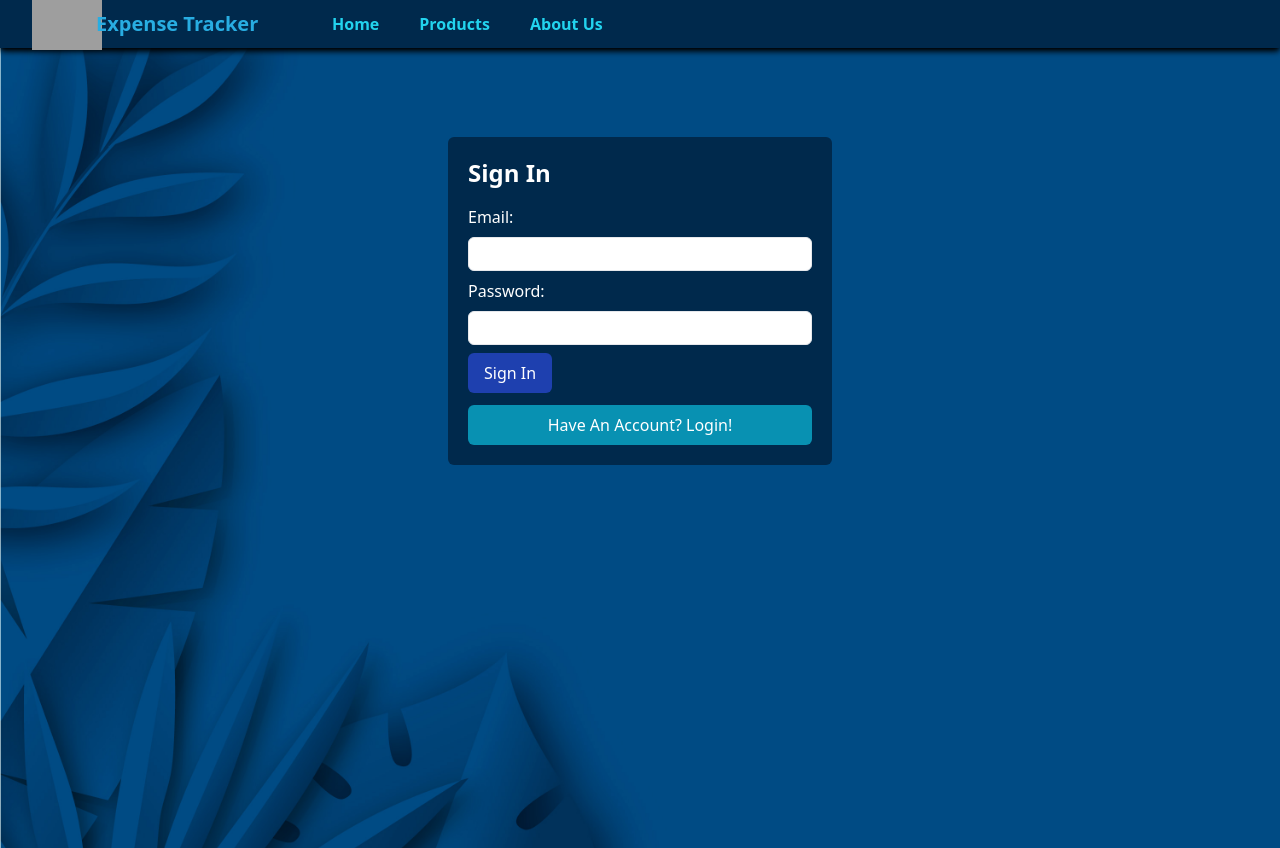
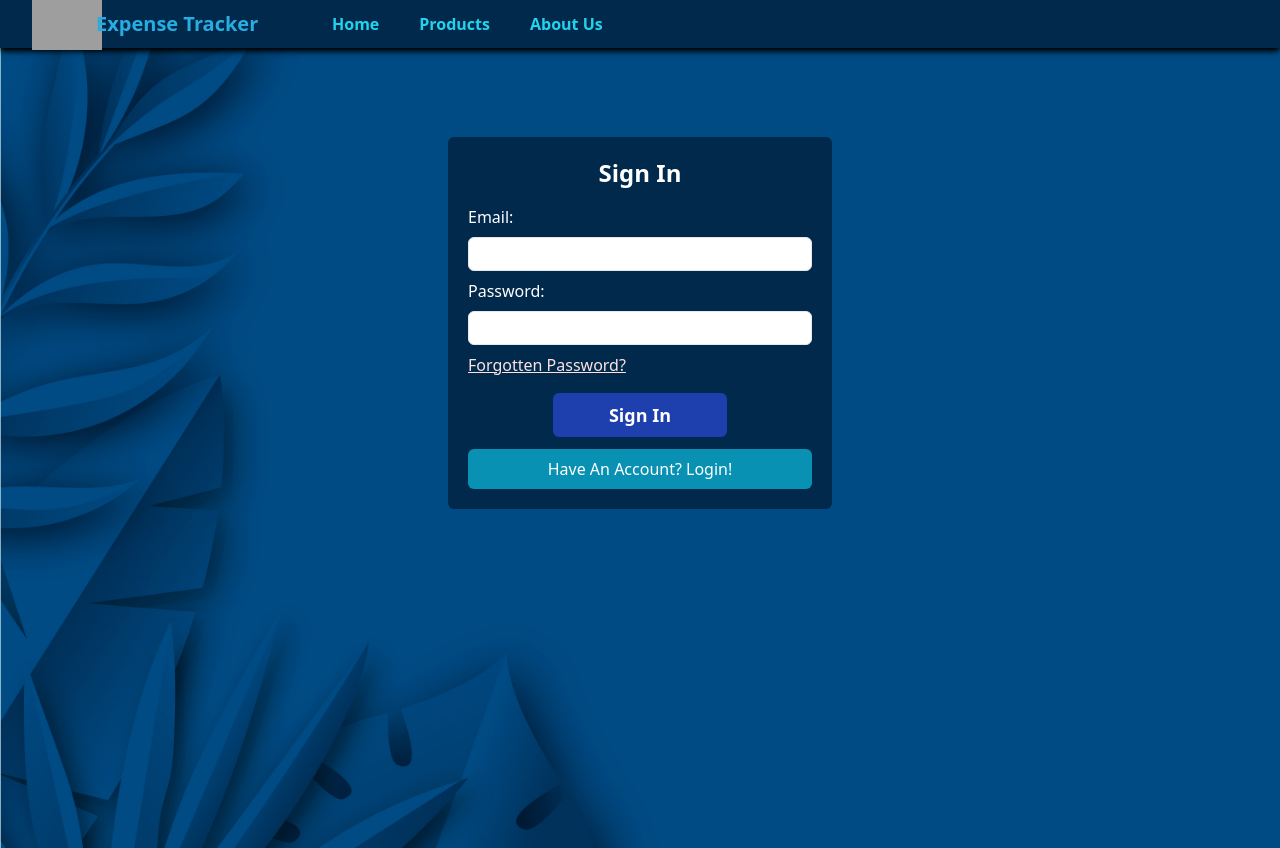
Before and after one commit to Ershad-Alam-67/expense_tracker, a React (Create React App) app: page / in a window 1280 px wide. Both pictures are taken after a click on the button "Have An Account? Login!". Built offline with nearby package versions, Linux system fonts and the light colour scheme; no server answers; grey boxes are pictures that could not be loaded.

Commit message:
Forgot Password Workflow

```diff
--- a/src/components/Authentication/SignUpPage.js
+++ b/src/components/Authentication/SignUpPage.js
@@ -1,6 +1,5 @@
 import React, { useState, useContext } from "react"
 import BgImage from "../../assets/bgimg.jpg"
-import Flower from "../../assets/flower.png"
 import MyContext from "../Context/MyContext"
 import { useNavigate } from "react-router-dom"
 
@@ -11,11 +10,37 @@ const SignUpPage = () => {
   const [password, setPassword] = useState("")
   const [confirmPassword, setConfirmPassword] = useState("")
   const [showLogInPage, setShowLogInPage] = useState(false)
+  const [forgetPassword, setForgetPassword] = useState(false)
+
+  const forgetPasswordHandler = () => {
+    setForgetPassword(true)
+  }
 
   const handleSubmit = async (e) => {
     e.preventDefault()
+    if (forgetPassword) {
+      try {
+        fetch(
+          "https://identitytoolkit.googleapis.com/v1/accounts:sendOobCode?key=AIzaSyAray5G5GdSNqIx_WRwfps8LT3Ou-mNTUw",
+          {
+            method: "POST",
+            headers: {
+              "Content-Type": "application/json",
+            },
+            body: JSON.stringify({
+              requestType: "PASSWORD_RESET",
+              email: email,
+            }),
+          }
+        )
+          .then((res) => res.json())
+          .then((data) => console.log(data))
+      } catch (error) {
+        console.log(error.message)
+      }
+    }
 
-    if (showLogInPage) {
+    if (showLogInPage && !forgetPassword) {
       try {
         const response = await fetch(
           "https://identitytoolkit.googleapis.com/v1/accounts:signInWithPassword?key=AIzaSyAray5G5GdSNqIx_WRwfps8LT3Ou-mNTUw",
@@ -31,22 +56,21 @@ const SignUpPage = () => {
             },
           }
         )
+
         if (!response.ok) {
           throw new Error(`Error : ${response.statusText}`)
         }
-        console.log("you are logged in")
-        await response.json().then((data) => {
-          console.log(data)
+
+        const data = await response.json()
+        console.log("you are logged in", data)
         context.setIdToken(data.idToken)
         context.setIsLoggedIn(true)
-          console.log(data.email)
         context.setEmail(data.email)
-        })
         navigate("/")
       } catch (error) {
         alert(error.message)
       }
-    } else {
+    } else if (!showLogInPage && !forgetPassword) {
       if (password === confirmPassword) {
         try {
           const response = await fetch(
@@ -67,9 +91,9 @@ const SignUpPage = () => {
           if (!response.ok) {
             throw new Error(`Error: ${response.statusText}`)
           }
-          console.log(response.json())
+
+          console.log("User successfully signed up!")
           setShowLogInPage(true)
-          console.log("User successfully signed up!")
         } catch (error) {
           alert(error.message)
         }
@@ -79,25 +103,16 @@ const SignUpPage = () => {
     }
   }
 
-  const viewportWidth =
-    window.innerWidth || document.documentElement.clientWidth
-  const viewportHeight =
-    window.innerHeight || document.documentElement.clientHeight
-
-  const hide = {
-    display: "none",
-  }
-
   return (
     <div
       className="bg-cover bg-center bg-no-repeat min-h-screen pt-[6%]  flex   justify-center  font-sans"
       style={{ backgroundImage: `url(${BgImage})` }}
     >
       <div className=" bg-customColor mt-11 lg:mt-3 h-[20%] lg:w-[30%] w-[80%] p-5 rounded-md">
-        <h2 className="text-2xl text-white font-bold mb-4">
+        <h2 className="text-2xl text-center  text-white font-bold mb-4">
           {showLogInPage ? "Sign In" : "Sign Up"}
         </h2>
-        <form onSubmit={handleSubmit} className="">
+        <form onSubmit={handleSubmit} className="flex flex-col">
           <div className="mb-2">
             <label htmlFor="email" className="block text-white mb-2">
               Email:
@@ -107,10 +122,11 @@ const SignUpPage = () => {
               id="email"
               value={email}
               onChange={(e) => setEmail(e.target.value)}
-              className="w-full  px-3 py-1 rounded-md border"
+              className="w-full px-3 py-1 rounded-md border"
               required
             />
           </div>
+          {!forgetPassword && (
             <div className="mb-2">
               <label htmlFor="password" className="block text-white mb-2">
                 Password:
@@ -124,6 +140,8 @@ const SignUpPage = () => {
                 required
               />
             </div>
+          )}
+
           {!showLogInPage && (
             <div className="mb-2 ">
               <label
@@ -142,18 +160,33 @@ const SignUpPage = () => {
               />
             </div>
           )}
+          {showLogInPage && (
+            <p
+              onClick={forgetPasswordHandler}
+              className="cursor-pointer underline text-red-100 hover:underline"
+            >
+              Forgotten Password?
+            </p>
+          )}
           <button
             type="submit"
-            className="bg-blue-800 text-white px-4 py-2 rounded-md"
+            className="bg-blue-800 font-bold self-center mt-4  text-white px-14 text-lg py-2 rounded-md"
           >
-            {showLogInPage ? "Sign In" : "Sign Up"}
+            {forgetPassword
+              ? "Send Link"
+              : showLogInPage
+              ? "Sign In"
+              : "Sign Up"}
           </button>
         </form>
         <button
           onClick={() => {
-            setShowLogInPage((prev) => !prev)
+            setShowLogInPage((prev) => {
+              setForgetPassword(false)
+              return !prev
+            })
           }}
-          className=" bg-cyan-600 text-white w-full mt-3  p-2 rounded-md text-center"
+          className=" bg-cyan-600   text-white w-full mt-3  p-2 rounded-md text-center"
         >
           Have An Account? Login!
         </button>
```
Lines whose indentation alone changed are shown as unchanged.
